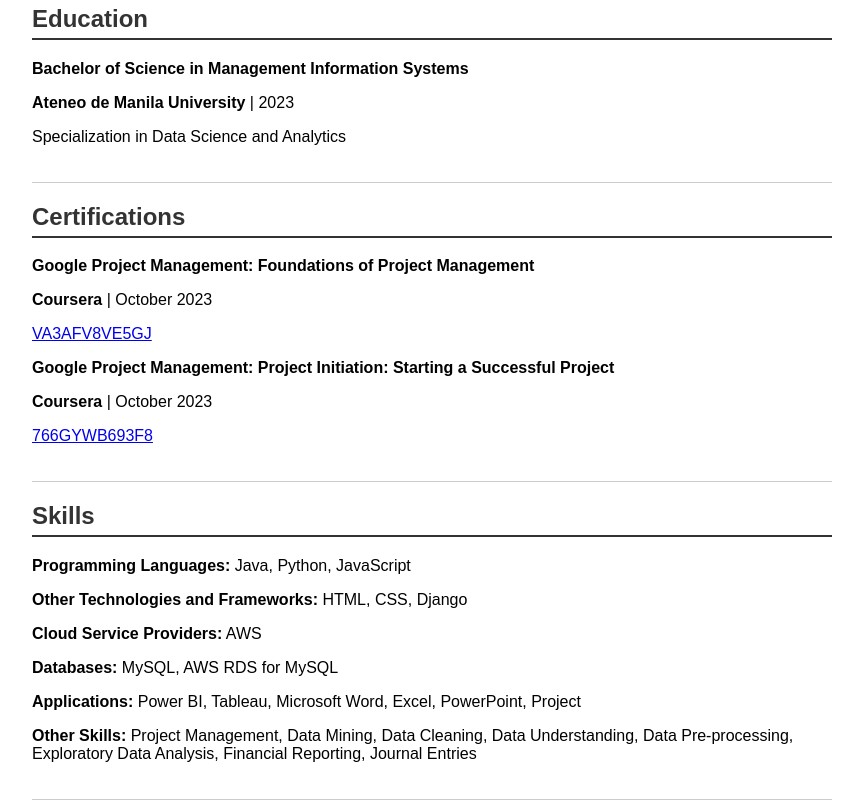
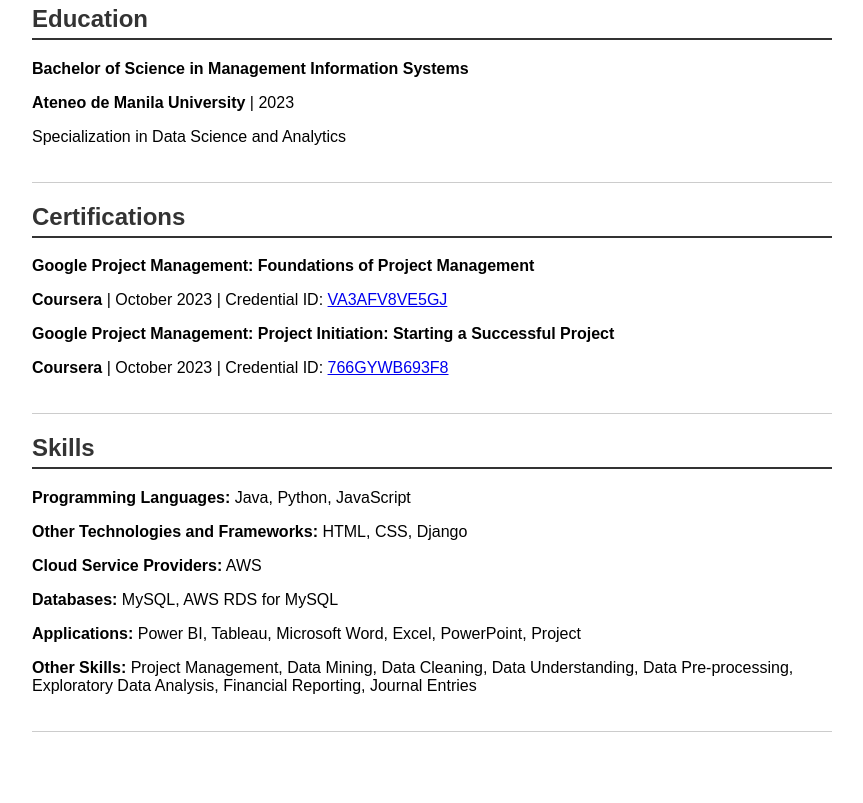
Before and after one commit to AMNaldo/amnaldo.github.io, a plain HTML site: page index.html in a window 1280 px wide. Shown: the part 1352-2155 px from the top of the page, without its empty margins (208-1071 px from the left). After the commit the page ends 2104 px from the top, so only its background shows below. Drawn offline with Linux system fonts and the light colour scheme.

Commit message:
Update Certificates

```diff
--- a/index.html
+++ b/index.html
@@ -96,12 +96,10 @@
             <h2>Certifications</h2>
             <p><strong>Google Project Management: Foundations of Project Management</strong>
             </p>
-            <p><strong>Coursera</strong> | October 2023</p>
-            <p><a href="https://www.coursera.org/account/accomplishments/certificate/VA3AFV8VE5GJ">VA3AFV8VE5GJ</a></p>
+            <p><strong>Coursera</strong> | October 2023 | Credential ID: <a href="https://www.coursera.org/account/accomplishments/certificate/VA3AFV8VE5GJ">VA3AFV8VE5GJ</a></p>
             <p><strong>Google Project Management: Project Initiation: Starting a Successful Project</strong>
             </p>
-            <p><strong>Coursera</strong> | October 2023</p>
-            <p><a href="https://www.coursera.org/account/accomplishments/certificate/766GYWB693F8">766GYWB693F8</a></p>
+            <p><strong>Coursera</strong> | October 2023 | Credential ID: <a href="https://www.coursera.org/account/accomplishments/certificate/766GYWB693F8">766GYWB693F8</a></p>
         </section>
 
         <section id="skills">
```
